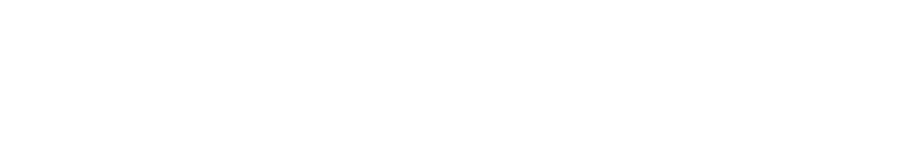
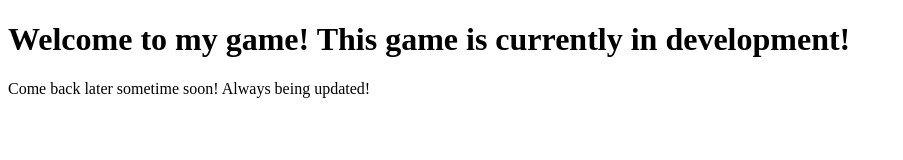
Before and after one commit to joyhyunki/civbuilder.github.io, a plain HTML site: page index.html in a window 1280 px wide. Shown: the whole page, without its empty margins (0-903 px from the left). Drawn offline with Linux system fonts and the light colour scheme.

Commit message:
Update index.html

```diff
--- a/index.html
+++ b/index.html
@@ -1,2 +1,6 @@
 <!DOCTYPE html>
-<title>hello</title>
+<head>
+  <title>CivBuilder</title>
+  <h1>Welcome to my game! This game is currently in development!</h1>
+  <p>Come back later sometime soon! Always being updated!</p>
+</head>
```
